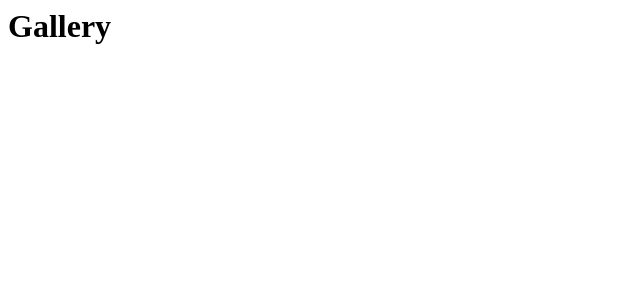
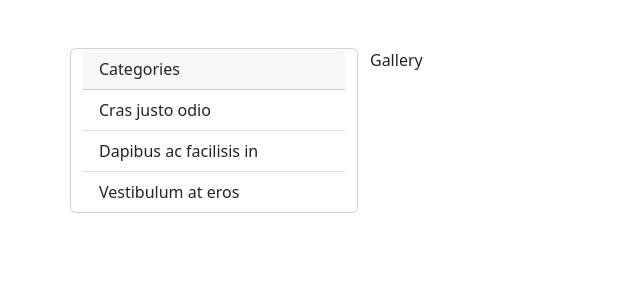
Before and after one commit to Paivy/Personal-gallery, a Django app: page /gallery/ in a window 1280 px wide. Shown: the top 300 px of the page, without its empty margins (0-640 px from the left). Run offline with Django 4.2, Linux system fonts and the light colour scheme.

Commit message:
added cards to the gallery template

```diff
--- a/photos/templates/all-photos/gallery.html
+++ b/photos/templates/all-photos/gallery.html
@@ -1 +1,31 @@
-<h1>Gallery</h1>
+<!DOCTYPE html>
+<html lang="en">
+  <head>
+    <meta charset="UTF-8" />
+    <meta http-equiv="X-UA-Compatible" content="IE=edge" />
+    <meta name="viewport" content="width=device-width, initial-scale=1.0" />
+    <title>Document</title>
+    <!-- CSS only -->
+    <link
+      href="https://cdn.jsdelivr.net/npm/bootstrap@5.2.0-beta1/dist/css/bootstrap.min.css"
+      rel="stylesheet"
+      integrity="sha384-0evHe/X+R7YkIZDRvuzKMRqM+OrBnVFBL6DOitfPri4tjfHxaWutUpFmBp4vmVor"
+      crossorigin="anonymous"
+    />
+  </head>
+  <body class="m-5">
+    <div class="container">
+      <div class="row">
+        <div class="card" style="width: 18rem">
+          <div class="card-header">Categories</div>
+          <ul class="list-group list-group-flush">
+            <li class="list-group-item">Cras justo odio</li>
+            <li class="list-group-item">Dapibus ac facilisis in</li>
+            <li class="list-group-item">Vestibulum at eros</li>
+          </ul>
+        </div>
+        <div class="col-sm">Gallery</div>
+      </div>
+    </div>
+  </body>
+</html>
```
